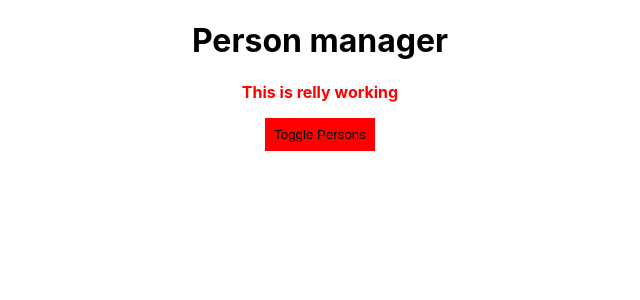
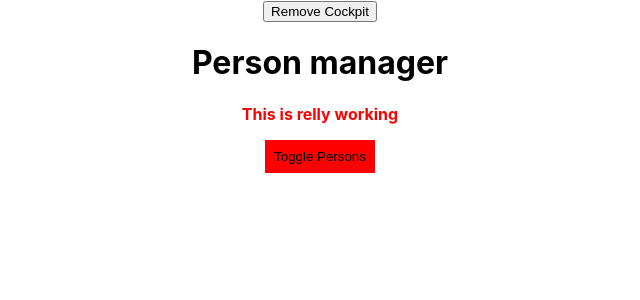
Before and after one commit to vickykumarui/react-begineer-project, a React (Create React App) app: page / in a window 1280 px wide. Shown: the top 300 px of the page, without its empty margins (320-960 px from the left). Built offline with nearby package versions, Linux system fonts and the light colour scheme.

Commit message:
Using react hooks useEffects

```diff
--- a/src/components/Cocpit/Cocpit.js
+++ b/src/components/Cocpit/Cocpit.js
@@ -8,6 +8,9 @@ const Cockpit = (props) =>
 
   useEffect(() =>{
     console.log('[Cocpit.js] useEffect called only once');
+    return () =>{
+      console.log('[cocpit.js] cleanup work')
+    }
   },[])
     let btnClass = classes.Button;
 
--- a/src/components/Persons/Person/Person.js
+++ b/src/components/Persons/Person/Person.js
@@ -20,6 +20,9 @@ class person extends Component{
      changeHandler = (event) =>{
         this.props.changed(event, this.props.idx)
     }
+    componentWillUnmount(){
+        console.log('[Persons.js] unmount called when component is destroyed')
+    }
 
     render(){
         console.log('[Person.js] rendering');
--- a/src/containers/App.js
+++ b/src/containers/App.js
@@ -22,7 +22,8 @@ class App extends Component {
         {name: 'vivek', age: 32},
         {name: 'manjumath', age: 29 }
       ],
-      toggleName: false
+      toggleName: false,
+      showCocPit: true
 
     }
  }
@@ -31,6 +32,7 @@ class App extends Component {
 //     console.log('[App.js] getDerivedStateFromProps',props);
 //     return state;
 //  }
+
 
  componentDidMount(prevProps, prevState){
    console.log('[App.js] Component did mount');
@@ -67,6 +69,9 @@ class App extends Component {
     newPersonArr[indexToBeUpdated].name = event.target.value ;
     this.setState({ persons : newPersonArr })
   }
+  toggleCockPit = () =>{
+    this.setState({showCocPit : !this.state.showCocPit});
+  }
   // we can either return jsx or create element using react.createElement
   render() {
   //  let person = null;
@@ -74,7 +79,8 @@ class App extends Component {
     return (
 
     <div className= {classes.App}>
-    <Cockpit title = {this.props.appTitle} persons = {this.state.persons} toggleName = {this.state.toggleName} toggleNameHandler = {this.toggleNameHandler} />
+    <button onClick = {this.toggleCockPit}>Remove Cockpit</button>
+    { this.state.showCocPit ? <Cockpit title = {this.props.appTitle} persons = {this.state.persons} toggleName = {this.state.toggleName} toggleNameHandler = {this.toggleNameHandler} /> : ''}
 
      <Persons toggleName = {this.state.toggleName} persons = {this.state.persons} deleteNameHandler = {this.deleteNameHandler}  changeNameHandler = {this.changeNameHandler} />
 
```
